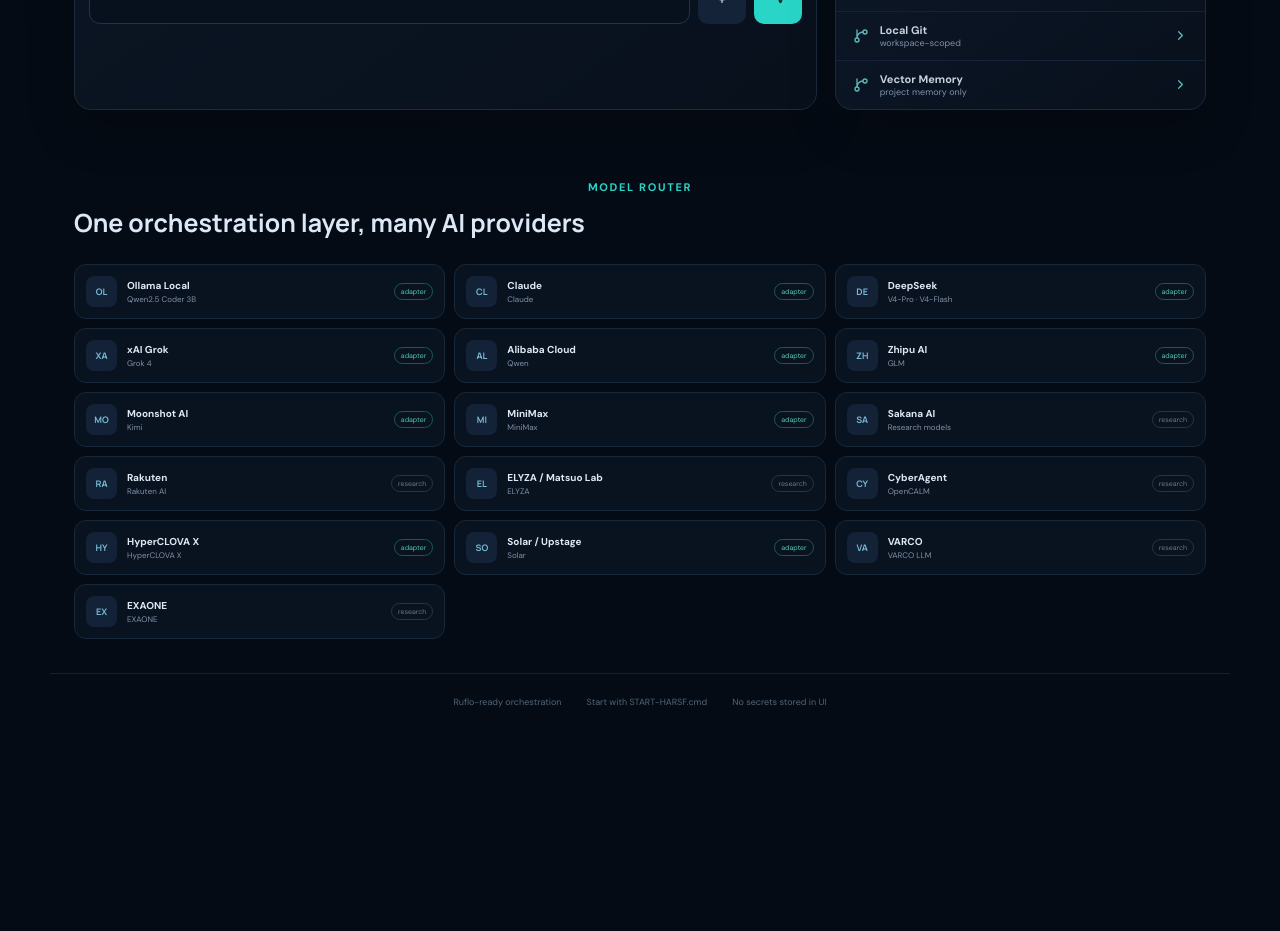
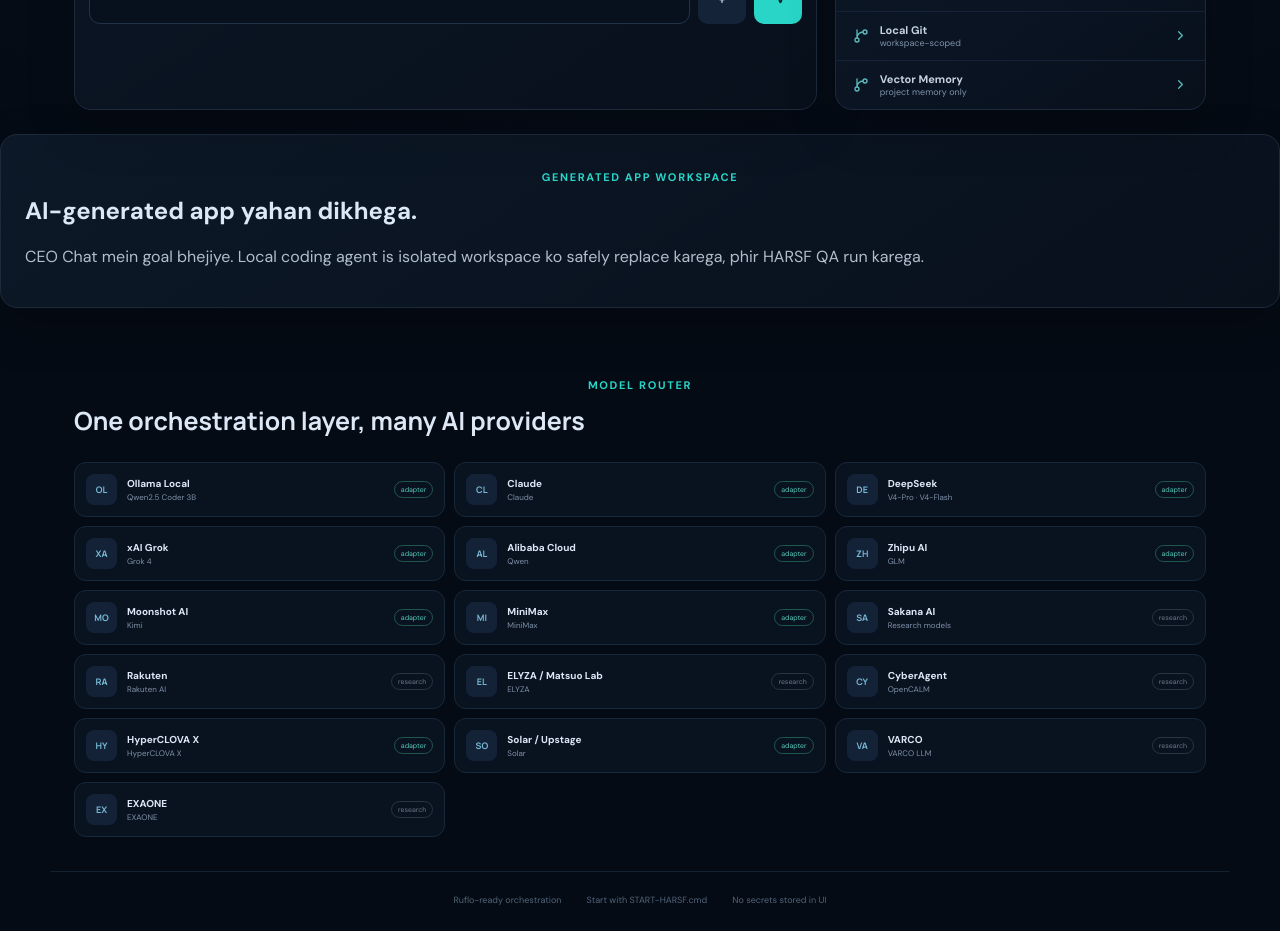
Before and after one commit to shantienterprisesupport-eng/harsf, a React (Vite) app: page / in a window 1280 px wide. Shown: the part 840-1771 px from the top of the page. Before the commit the page ends 1588 px from the top, so only its background shows below. Built offline with nearby package versions, Linux system fonts and the light colour scheme; no server answers.

Commit message:
Mount isolated generated app workspace

```diff
--- a/src/App.tsx
+++ b/src/App.tsx
@@ -4,6 +4,7 @@
 import { mcpServers } from './core/mcp';
 import { providers } from './config/providers';
 import type { ChatMessage, WorkflowTask } from './types';
+import WorkspaceApp from './generated/WorkspaceApp';
 import './index.css';
 
 type RecognitionCtor = new () => { lang: string; continuous: boolean; interimResults: boolean; start(): void; stop(): void; onresult: ((event: { results: ArrayLike<{ 0: { transcript: string } }> }) => void) | null; onend: (() => void) | null };
@@ -51,9 +52,6 @@
   }
 
   async function waitForBackendTask(id: string) {
-    // Local Ollama requests are allowed up to 180s, and a retry/QA step can take longer.
-    // Keep the UI polling long enough to surface the real DONE/FAILED result instead of
-    // giving up before the backend timeout has even fired.
     for (let attempt = 0; attempt < 300; attempt += 1) {
       await sleep(1000);
       const response = await fetch('/api/tasks');
@@ -144,6 +142,8 @@
       </aside>
     </div>
 
+    <WorkspaceApp />
+
     <section className="ecosystem"><div><p className="eyebrow">MODEL ROUTER</p><h2>One orchestration layer, many AI providers</h2></div><div className="provider-grid">{providers.map((p) => <div className="provider" key={p.id}><span>{p.name.slice(0, 2).toUpperCase()}</span><div><strong>{p.name}</strong><small>{p.models.join(' · ')}</small></div><i className={p.status === 'adapter-ready' ? 'ready' : ''}>{p.status === 'adapter-ready' ? 'adapter' : 'research'}</i></div>)}</div></section>
     <footer><span>Ruflo-ready orchestration</span><span>{runtimeOnline ? 'Background runtime online' : 'Start with START-HARSF.cmd'}</span><span>No secrets stored in UI</span></footer>
   </main>;
```
